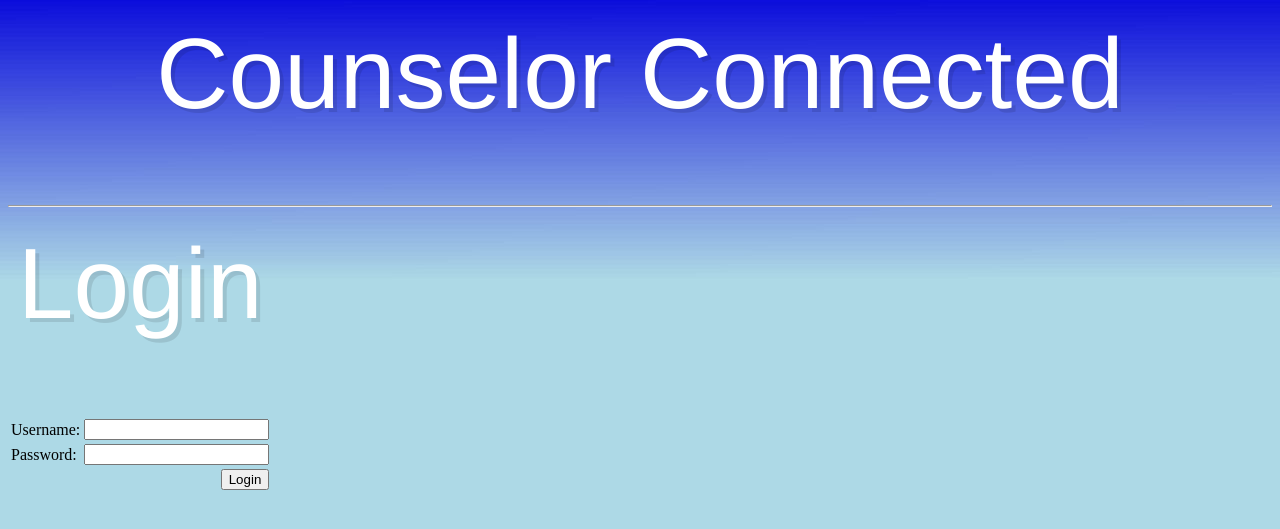
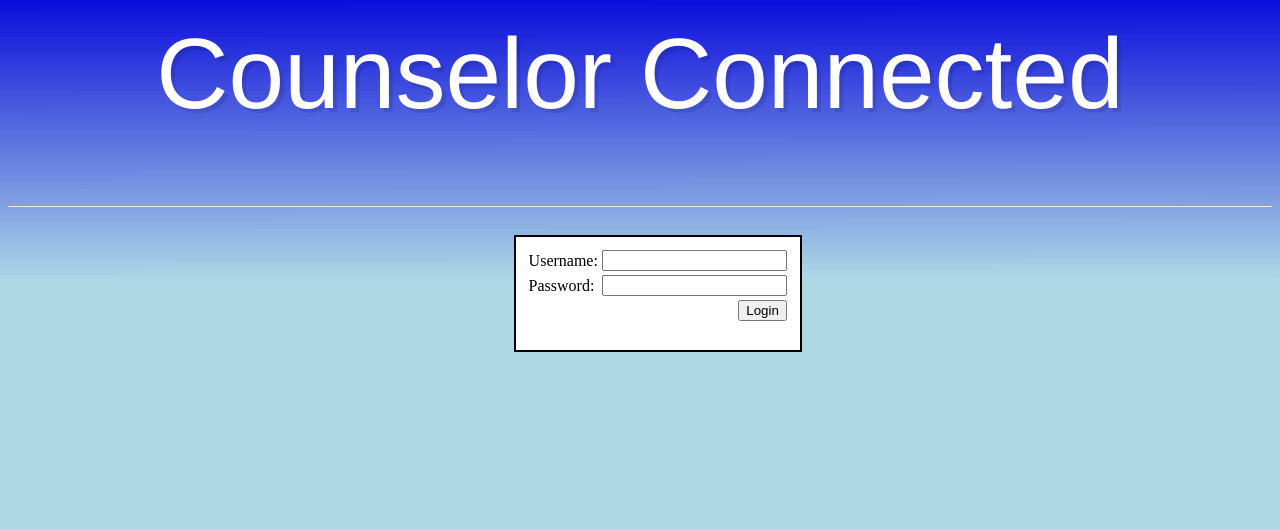
Before and after one commit to matwil102/Counselor-Connected, a PHP site: page /login.php in a window 1280 px wide. Shown: the top 529 px of the page. Run offline with PHP 8.4, Linux system fonts and the light colour scheme.

Commit message:
minor fixes

```diff
--- a/login.php
+++ b/login.php
@@ -29,6 +29,7 @@ background-color:#add8e6;
 	      <h1>Counselor Connected</h1>
 	      <hr>
      </div>
+     <div id="sign-in">
 <?php
 
 //Connects to your Database
@@ -105,7 +106,6 @@ else{
 
  <table border="0">
 
- <tr><td colspan=2><h1>Login</h1></td></tr>
 
  <tr><td>Username:</td><td>
 
@@ -132,4 +132,5 @@ else{
  <?php
  }
  ?>
+	</div>
 </body>
```
